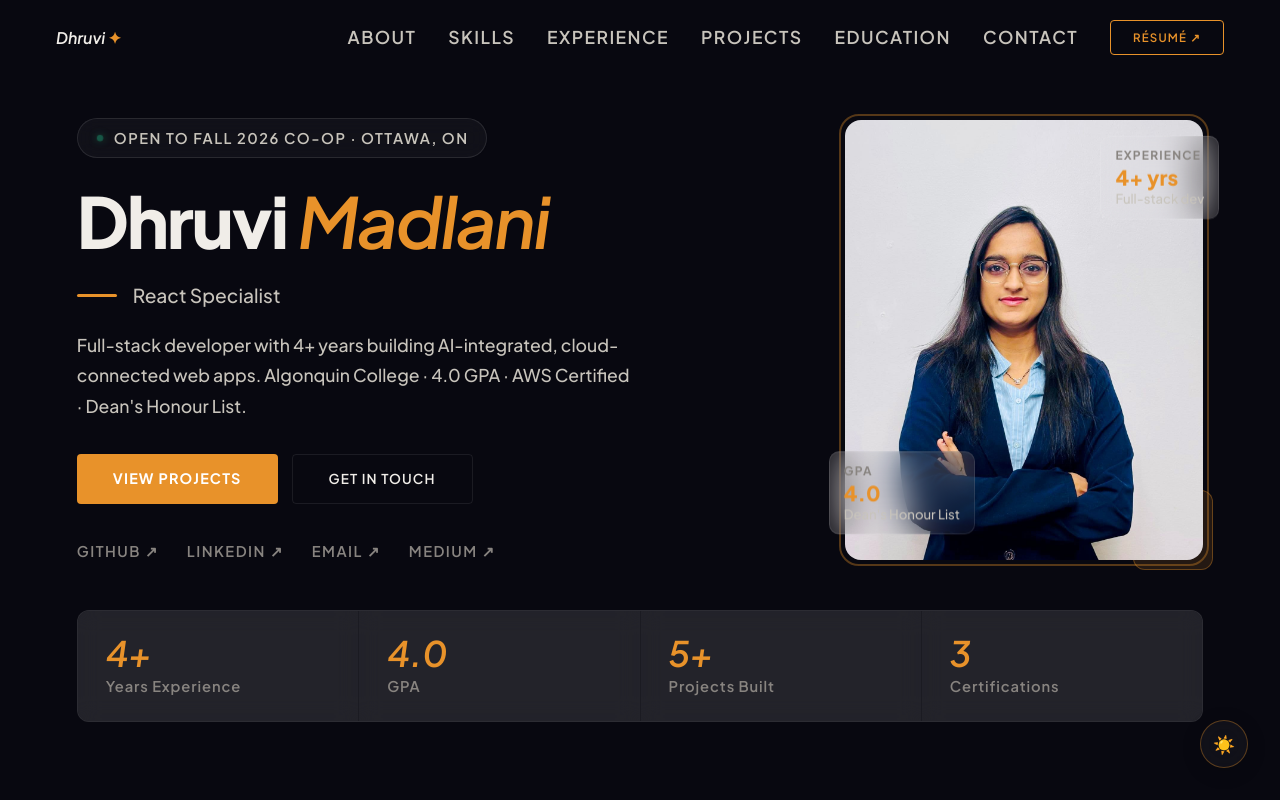
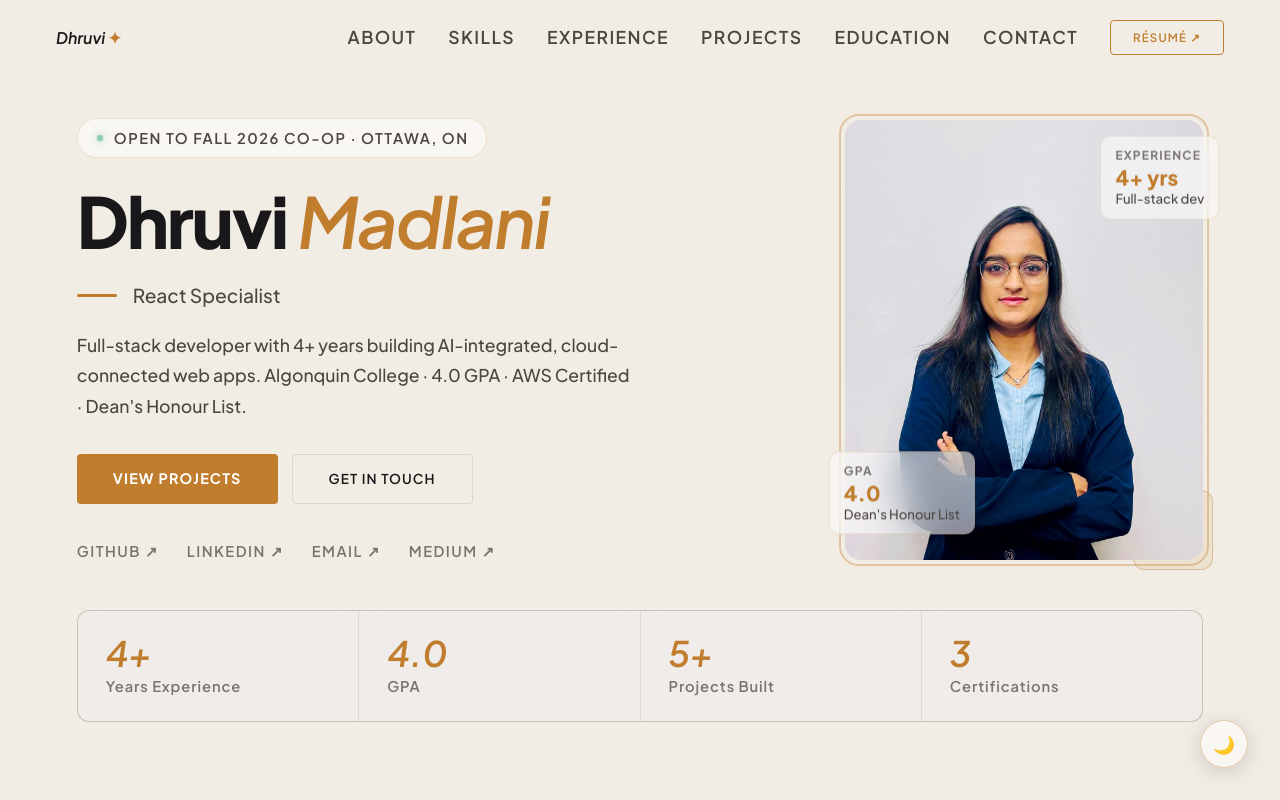
Before and after one commit to dhruvimadlani29/dev-portfolio, a Next.js app: page / in a window 1280 px wide. Shown: the top 800 px of the page. Built offline with nearby package versions, Linux system fonts and the light colour scheme.

Commit message:
Remove default theme dark

```diff
--- a/app/layout.js
+++ b/app/layout.js
@@ -6,11 +6,12 @@ import Navbar from '@/components/Navbar'
 import Footer from '@/components/Footer'
 
 export default function RootLayout({ children }) {
-  const [dark, setDark] = useState(true)
+  const [dark, setDark] = useState(false)
 
   useEffect(() => {
     const saved = localStorage.getItem('theme')
     if (saved) setDark(saved === 'dark')
+    else setDark(false)
   }, [])
 
   useEffect(() => {
```
